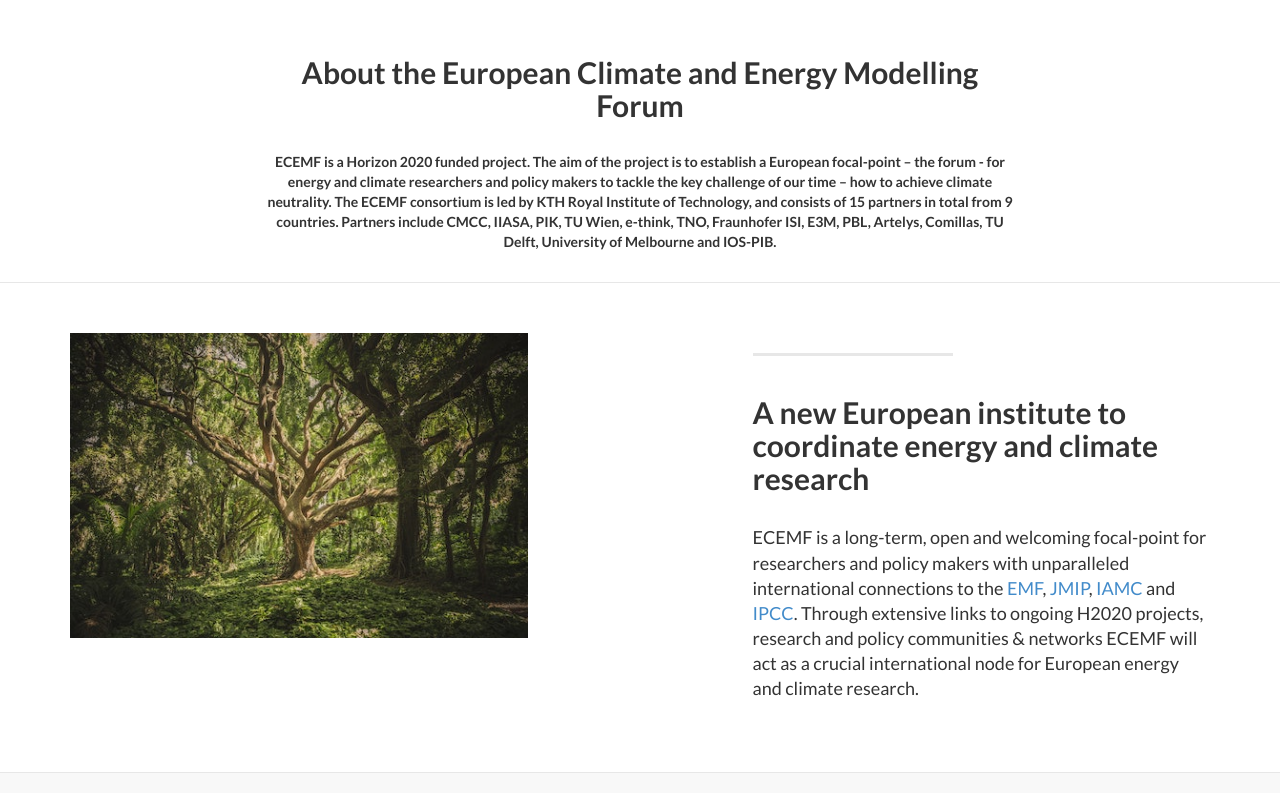
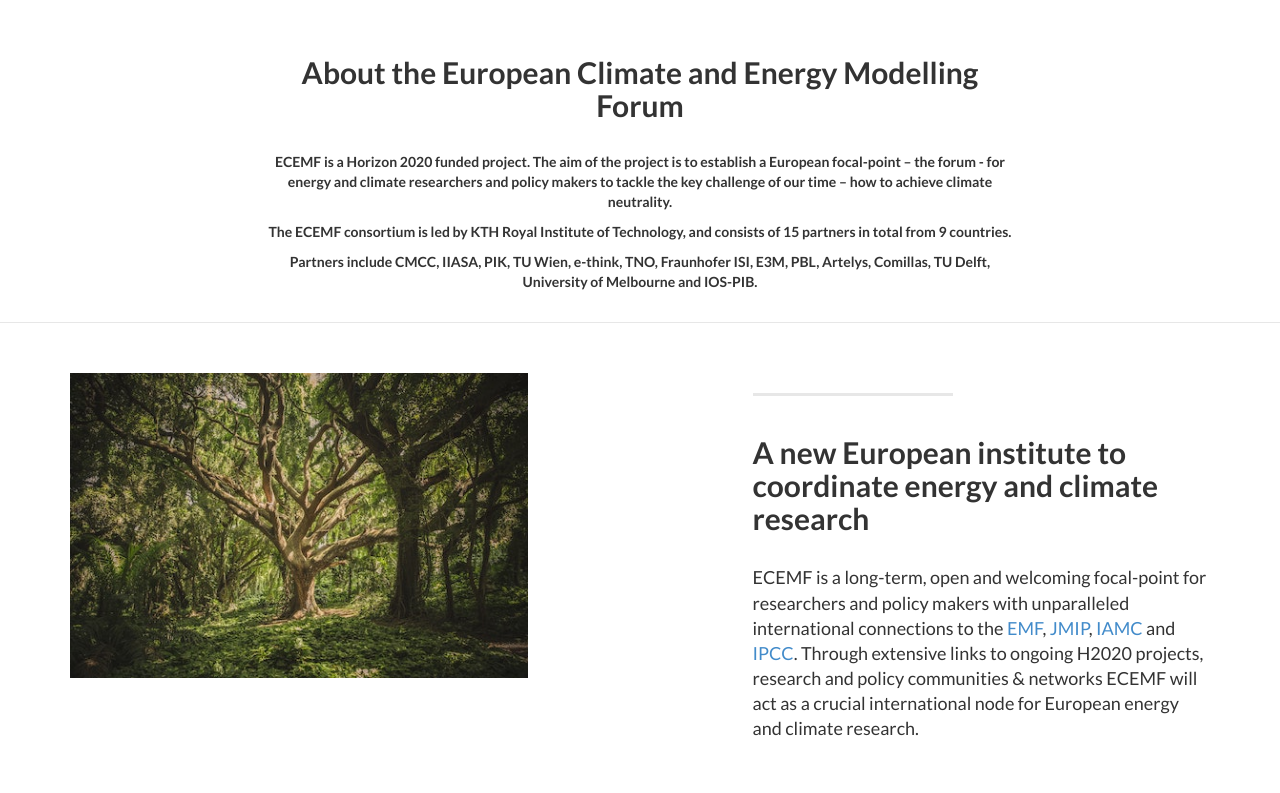
Before and after one commit to ecemf/ecemf, a Jekyll site: the page built from index.html, in a window 1280 px wide and 900 px high, scrolled down 674 px, cut to the strip 107-900 px from the top of the window. Built offline with Jekyll 4.4.1, drawn with Linux system fonts in a browser that asks for light colours; comment, search, counter and statistics services are not loaded.

```diff
--- a/_config.yml
+++ b/_config.yml
@@ -9,8 +9,10 @@ author: Will Usher
 description: > # "Write an awesome description for your new site here.
   ECEMF is a Horizon 2020 funded project.
   The aim of the project is to establish a European focal-point – the forum - for energy and climate researchers and policy makers to tackle the key challenge of our time – how to achieve climate neutrality.
-  The ECEMF consortium is led by KTH Royal Institute of Technology, and consists of 15 partners in total from 9 countries.
-  Partners include CMCC, IIASA, PIK, TU Wien, e-think, TNO, Fraunhofer ISI, E3M, PBL, Artelys, Comillas, TU Delft, University of Melbourne and IOS-PIB.
+
+  <p>The ECEMF consortium is led by KTH Royal Institute of Technology, and consists of 15 partners in total from 9 countries.</p>
+
+  <p>Partners include CMCC, IIASA, PIK, TU Wien, e-think, TNO, Fraunhofer ISI, E3M, PBL, Artelys, Comillas, TU Delft, University of Melbourne and IOS-PIB.</p>
 
 copyright: 'Copyright &copy; 2021 Will Usher. All Rights Reserved.'
 credits: This project has received funding from the European Union’s Horizon 2020 research and innovation programme under grant agreement No 101022622
```
Also changed, not shown: 1 other file.
